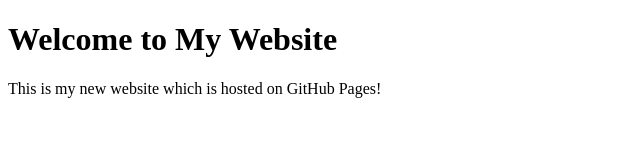
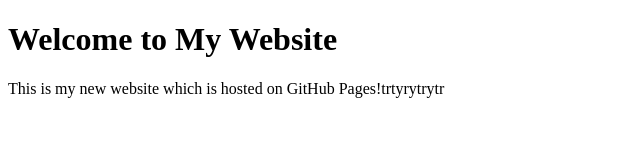
Before and after one commit to noobball111/noobball111.github.io, a plain HTML site: page index.html in a window 1280 px wide. Shown: the full height of the page, 0-640 px from the left. Drawn offline with Linux system fonts and the light colour scheme.

Commit message:
Update index.html

```diff
--- a/index.html
+++ b/index.html
@@ -9,7 +9,7 @@
   <body>
     <main>
         <h1>Welcome to My Website</h1>
-        <p>This is my new website which is hosted on GitHub Pages!</p>
+        <p>This is my new website which is hosted on GitHub Pages!trtyrytrytr</p>
     </main>
   </body>
 </html>
```
